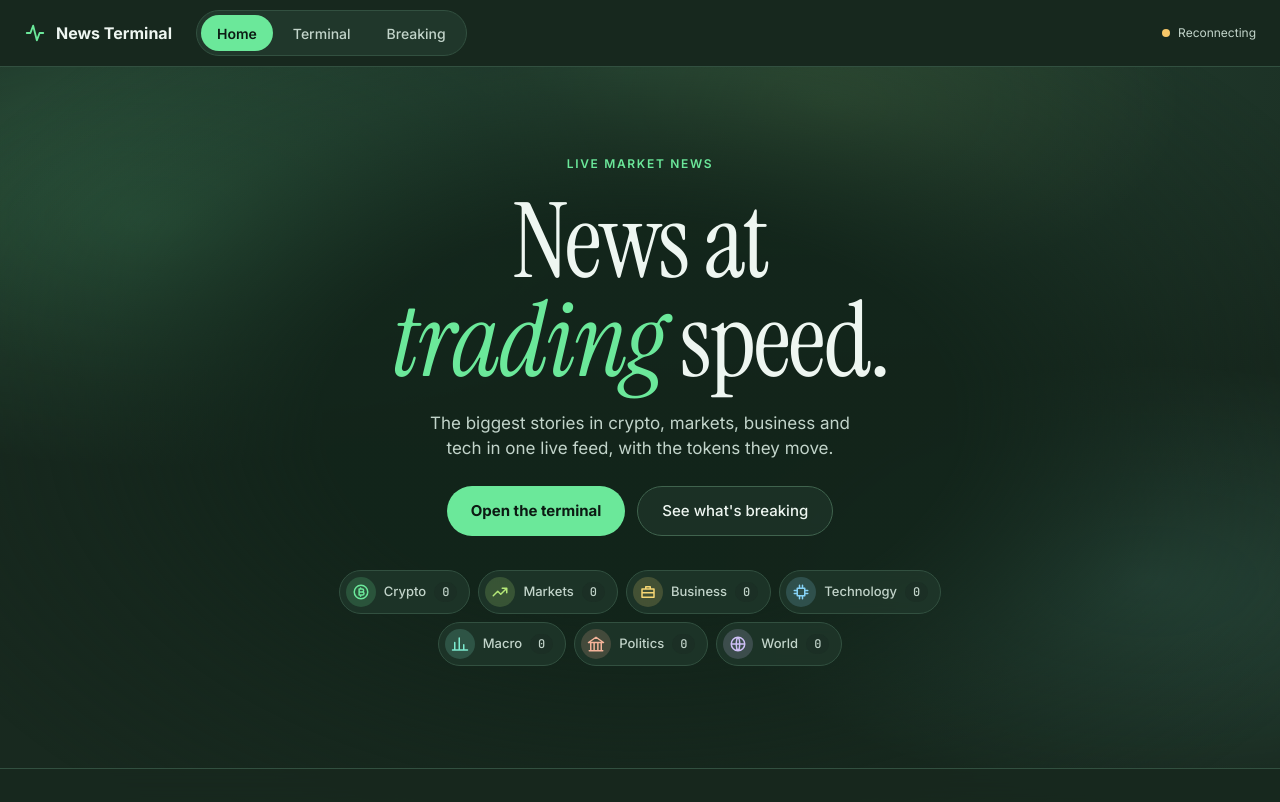
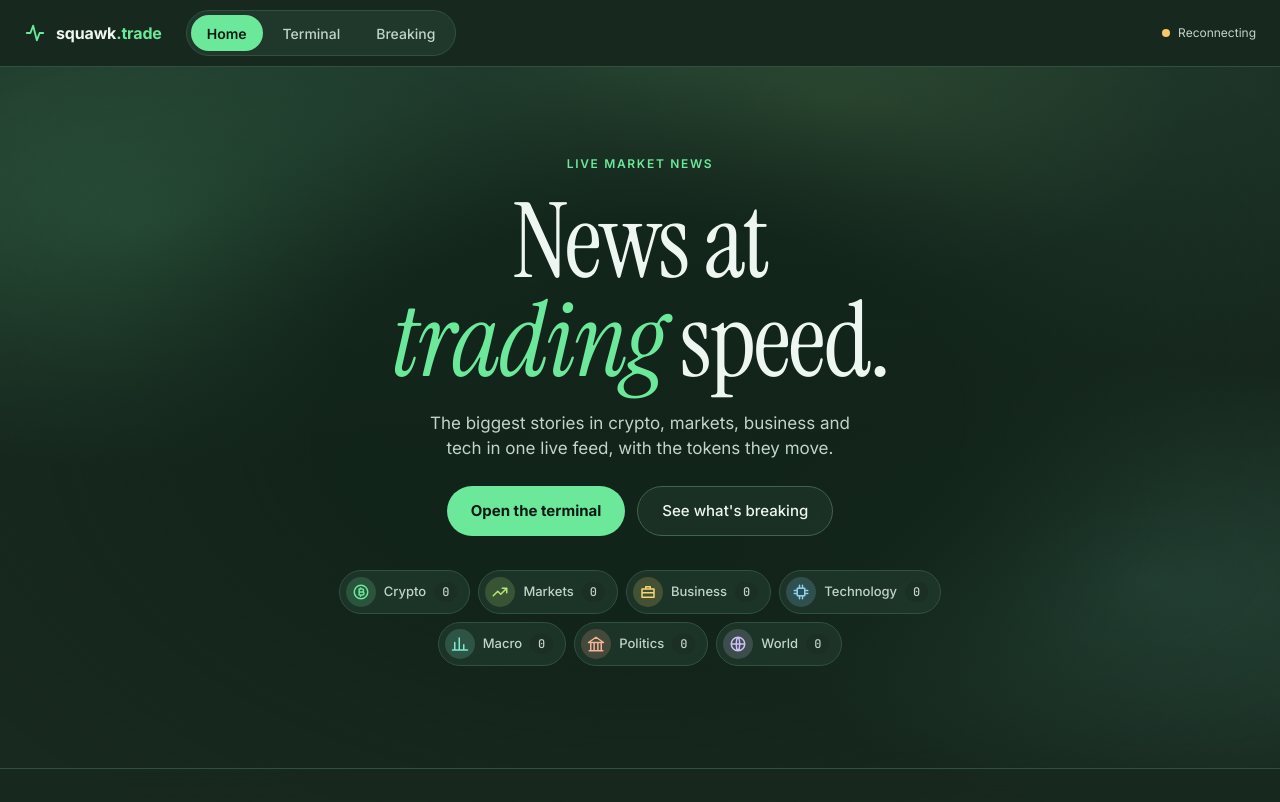
Before and after one commit to leef0100/news-terminal, a website: page public/index.html in a window 1280 px wide. Drawn offline with Linux system fonts and the light colour scheme; no server answers; a web font is replaced by a local one.

Commit message:
Rename the app to squawk.trade
Co-Authored-By: Claude Fable 5.2 <noreply@anthropic.com>
Claude-Session: https://claude.ai/code/session_0128GxoeydFVgYUQ3huFVwcv

```diff
--- a/package.json
+++ b/package.json
@@ -1,5 +1,5 @@
 {
-  "name": "news-terminal",
+  "name": "squawk-trade",
   "version": "0.1.0",
   "description": "Real-time news feed for memecoin traders with token matching and copycat flagging",
   "type": "module",
--- a/public/index.html
+++ b/public/index.html
@@ -3,7 +3,7 @@
 <head>
 <meta charset="utf-8">
 <meta name="viewport" content="width=device-width, initial-scale=1">
-<title>News Terminal</title>
+<title>squawk.trade</title>
 <link rel="icon" href="data:,">
 <link rel="preconnect" href="https://fonts.googleapis.com">
 <link rel="preconnect" href="https://fonts.gstatic.com" crossorigin>
@@ -14,7 +14,7 @@
 <header class="nav">
   <a class="brand" href="#home">
     <svg aria-hidden="true" width="22" height="22" viewBox="0 0 24 24" fill="none" stroke="currentColor" stroke-width="2" stroke-linecap="round" stroke-linejoin="round"><path d="M3 12h4l3-8 4 16 3-8h4"></path></svg>
-    <span>News Terminal</span>
+    <span class="wordmark">squawk<i>.trade</i></span>
   </a>
   <nav class="tabs" aria-label="Sections">
     <a href="#home" data-view="home">Home</a>
--- a/public/styles.css
+++ b/public/styles.css
@@ -215,3 +215,5 @@ button.chip:hover { border-color: var(--line-3); }
   .glow, .clip, .tickerTrack, .item.fresh, .live .dot, .pulse { animation: none !important; }
   .kind:hover { transform: none; }
 }
+.wordmark { font-weight: 700; letter-spacing: -.01em; }
+.wordmark i { font-style: normal; color: var(--accent); }
--- a/src/ingest/rss.js
+++ b/src/ingest/rss.js
@@ -46,7 +46,7 @@ export function parseFeed(xml, sourceId) {
 }
 
 export async function fetchFeed(source, { fetchImpl = fetch, timeoutMs = 8000, cache = {} } = {}) {
-  const headers = { 'user-agent': 'news-terminal/0.1', accept: 'application/rss+xml, application/atom+xml, application/xml, text/xml' };
+  const headers = { 'user-agent': 'squawk.trade/0.1', accept: 'application/rss+xml, application/atom+xml, application/xml, text/xml' };
   if (cache.etag) headers['if-none-match'] = cache.etag;
   if (cache.lastModified) headers['if-modified-since'] = cache.lastModified;
   const res = await fetchImpl(source.url, { headers, signal: AbortSignal.timeout(timeoutMs) });
--- a/src/server.js
+++ b/src/server.js
@@ -98,6 +98,6 @@ if (process.argv[1] && path.resolve(process.argv[1]) === fileURLToPath(import.me
   const port = Number(process.env.PORT) || 3000;
   app.listen(port, () => {
     start();
-    console.log(`News Terminal${demo ? ' (demo data)' : ''} running at http://localhost:${port}`);
+    console.log(`squawk.trade${demo ? ' (demo data)' : ''} running at http://localhost:${port}`);
   });
 }
```
Also changed, not shown: README.md, 1 other file.
